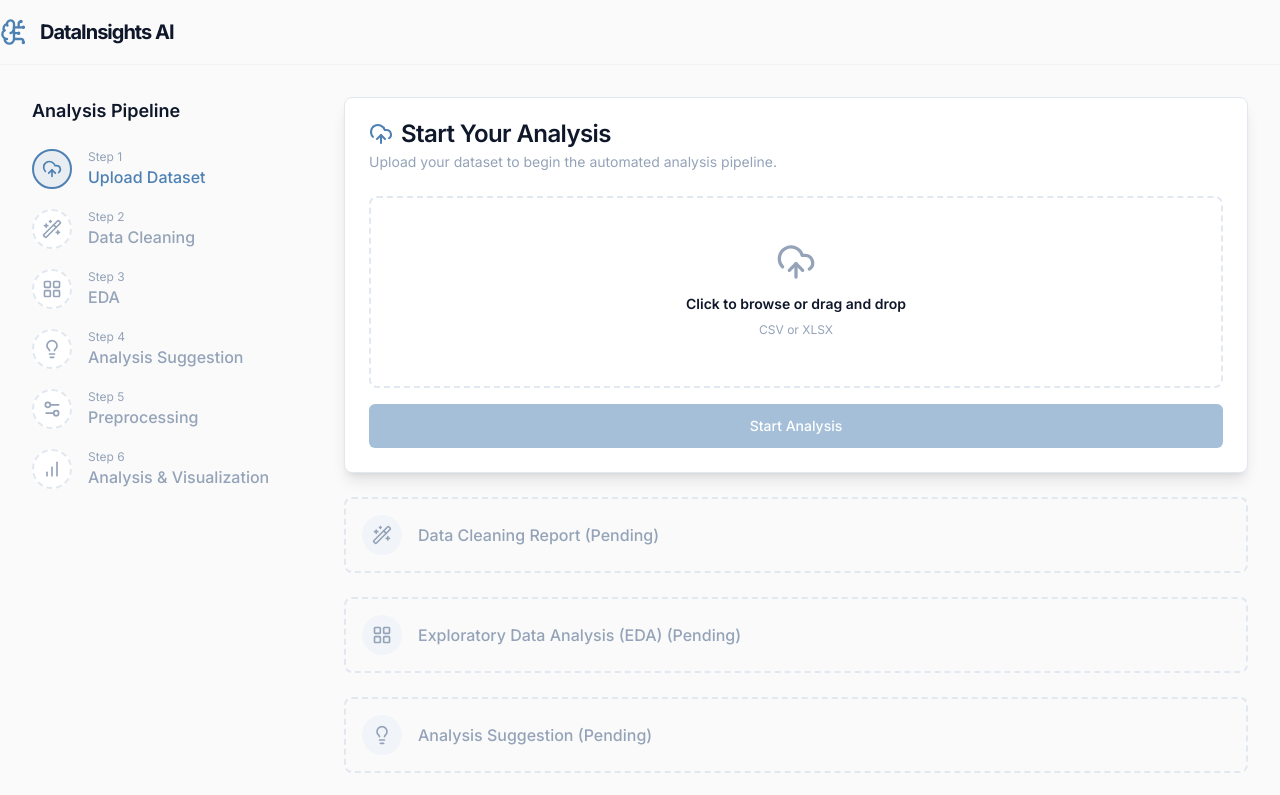
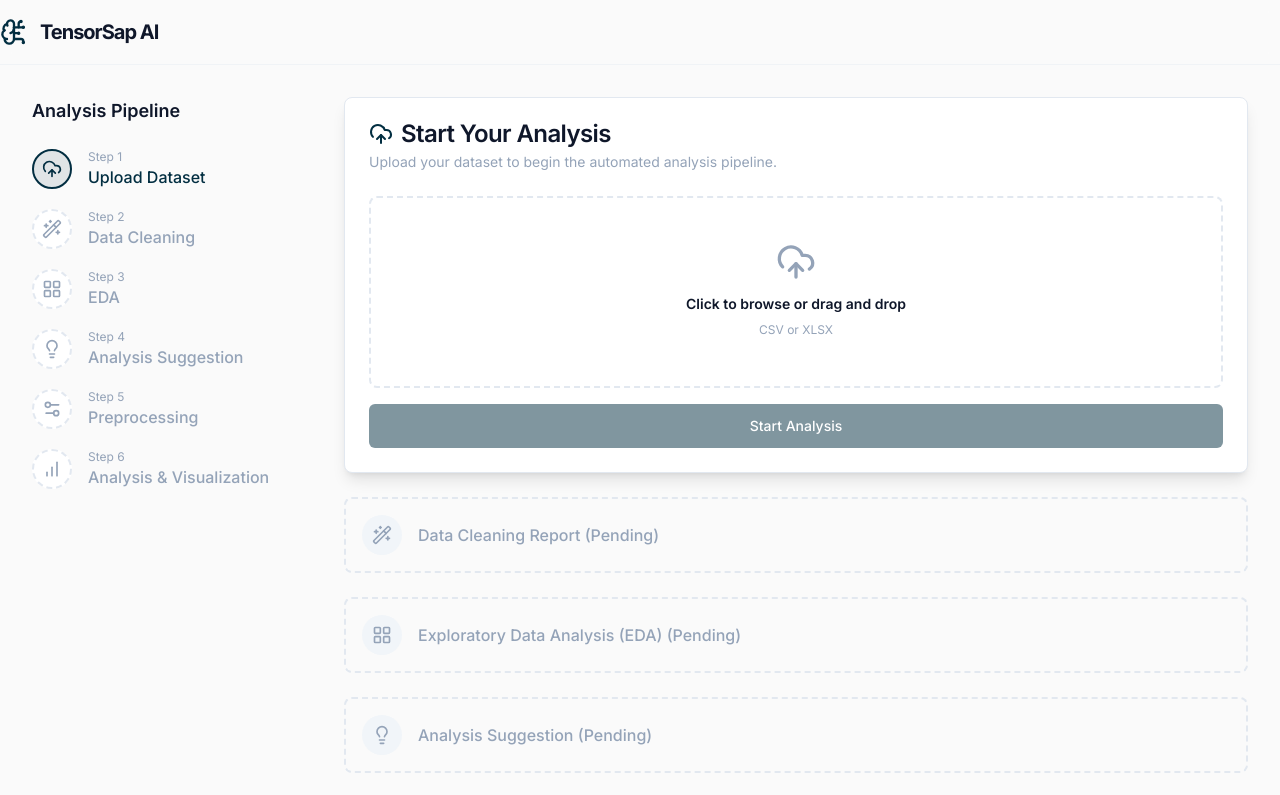
Before and after one commit to iamsaptadeep/TensorSap-AI, a Next.js app: page / in a window 1280 px wide. Shown: the top 795 px of the page. Built offline with nearby package versions, Linux system fonts and the light colour scheme; what @genkit-ai/google-genai, genkit would draw is missing.

Commit message:
make the app name "TensorSap AI" and make the primary theme color #022F4

```diff
--- a/src/app/globals.css
+++ b/src/app/globals.css
@@ -14,7 +14,7 @@ body {
     --card-foreground: 222.2 47.4% 11.2%;
     --popover: 0 0% 100%;
     --popover-foreground: 222.2 47.4% 11.2%;
-    --primary: 210 40% 50%;
+    --primary: 198 95% 13%;
     --primary-foreground: 0 0% 100%;
     --secondary: 210 40% 96.1%;
     --secondary-foreground: 210 40% 30%;
@@ -26,7 +26,7 @@ body {
     --destructive-foreground: 0 0% 98%;
     --border: 214.3 31.8% 91.4%;
     --input: 214.3 31.8% 91.4%;
-    --ring: 210 40% 50%;
+    --ring: 198 95% 13%;
     --chart-1: 12 76% 61%;
     --chart-2: 173 58% 39%;
     --chart-3: 197 37% 24%;
@@ -41,7 +41,7 @@ body {
     --card-foreground: 210 40% 98%;
     --popover: 222.2 47.4% 11.2%;
     --popover-foreground: 210 40% 98%;
-    --primary: 210 40% 98%;
+    --primary: 198 95% 45%;
     --primary-foreground: 222.2 47.4% 11.2%;
     --secondary: 217.2 32.6% 17.5%;
     --secondary-foreground: 210 40% 98%;
@@ -53,7 +53,7 @@ body {
     --destructive-foreground: 210 40% 98%;
     --border: 217.2 32.6% 17.5%;
     --input: 217.2 32.6% 17.5%;
-    --ring: 210 40% 98%;
+    --ring: 198 95% 45%;
     --chart-1: 220 70% 50%;
     --chart-2: 160 60% 45%;
     --chart-3: 30 80% 55%;
--- a/src/app/layout.tsx
+++ b/src/app/layout.tsx
@@ -3,7 +3,7 @@ import './globals.css';
 import { Toaster } from "@/components/ui/toaster";
 
 export const metadata: Metadata = {
-  title: 'DataInsights AI',
+  title: 'TensorSap AI',
   description: 'AI-powered data analysis and visualization',
 };
 
--- a/src/components/app/header.tsx
+++ b/src/components/app/header.tsx
@@ -8,7 +8,7 @@ export function AppHeader() {
         <div className="flex items-center gap-3">
           <BrainCircuit className="h-7 w-7 text-primary" />
           <h1 className="text-xl font-bold tracking-tighter text-foreground">
-            DataInsights AI
+            TensorSap AI
           </h1>
         </div>
       </div>
```
